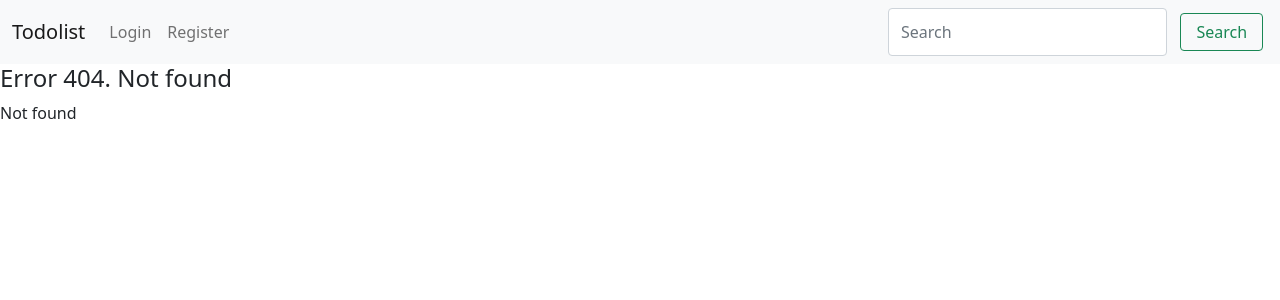
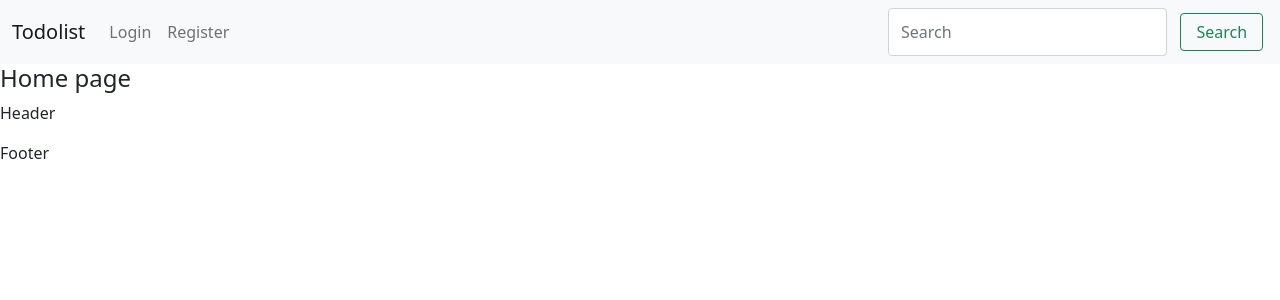
Before and after one commit to Andarilz/Todo-Vue-Laravel, a Vue app: page / in a window 1280 px wide. Before the commit this address had no page. Shown: the top 300 px of the page. Built offline with nearby package versions, Linux system fonts and the light colour scheme.

Commit message:
v-slot and home page create

```diff
--- /dev/null
+++ b/src/pages/Home.vue
@@ -0,0 +1,23 @@
+<script setup>
+
+import HomeInner from './HomeInner.vue';
+
+</script>
+
+<template>
+
+	<h4>Home page</h4>
+
+	<HomeInner>
+
+		<template v-slot:header>
+			<p>Header</p>
+		</template>
+
+		<template v-slot:footer>
+			<p>Footer</p>
+		</template>
+
+	</HomeInner>
+
+</template>
--- /dev/null
+++ b/src/pages/HomeInner.vue
@@ -0,0 +1,7 @@
+<template>
+
+	<slot name="header"></slot>
+
+	<slot name="footer"></slot>
+
+</template>
--- a/src/router/routes.js
+++ b/src/router/routes.js
@@ -2,6 +2,7 @@ import TodosPage from '../pages/TodosPage.vue'
 import Login from "../pages/Login.vue"
 import Register from "../pages/Register.vue"
 import PageNotFound from "../pages/pageNotFound.vue"
+import Home from "../pages/Home.vue"
 
 
 const routes = [
@@ -24,6 +25,11 @@ const routes = [
 		path: "/:notFound(.*)",
 		component: PageNotFound,
 		name: "404erorr"
+	},
+	{
+		path: "/",
+		component: Home,
+		name: "home"
 	}
 ]
 
```
